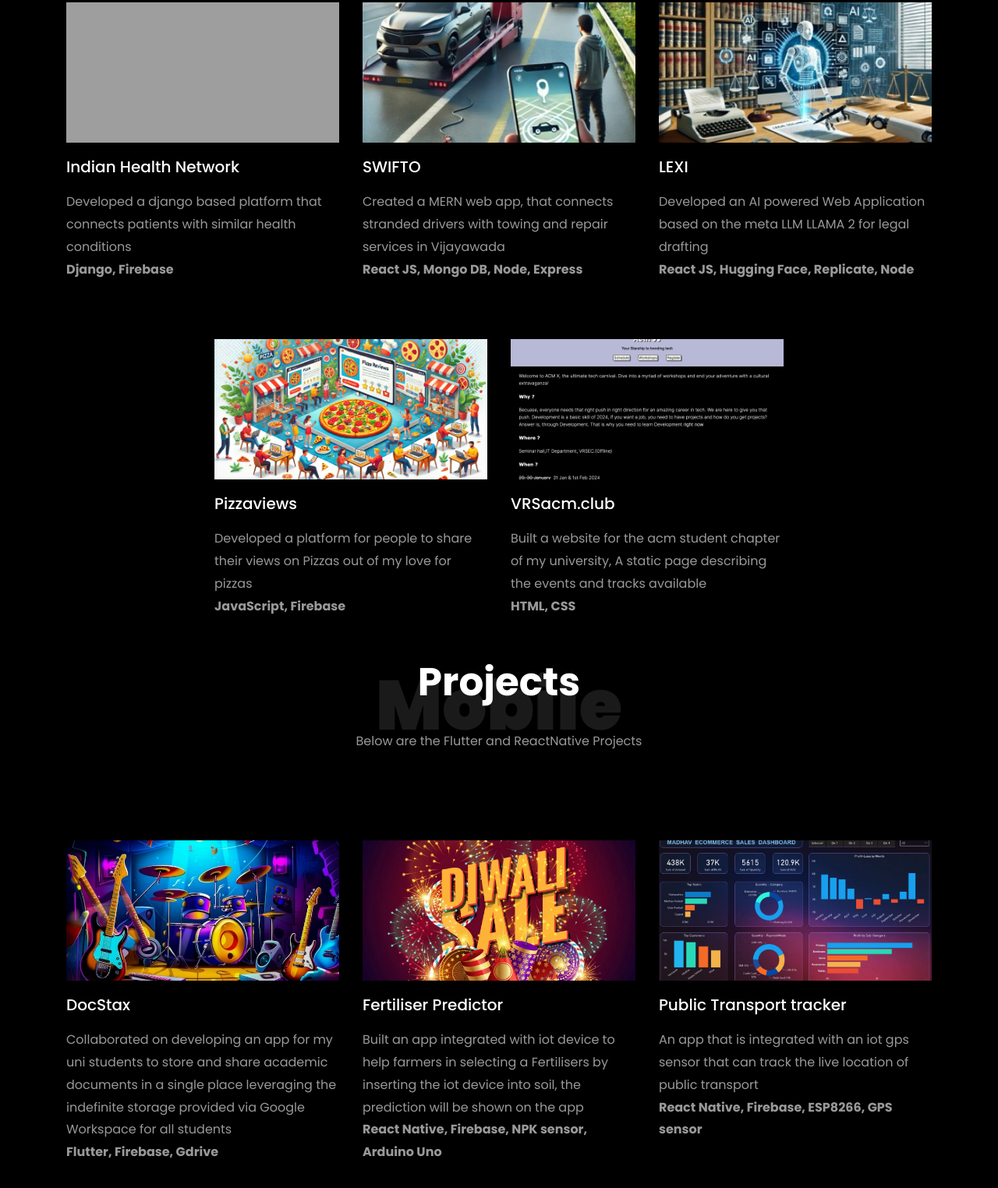
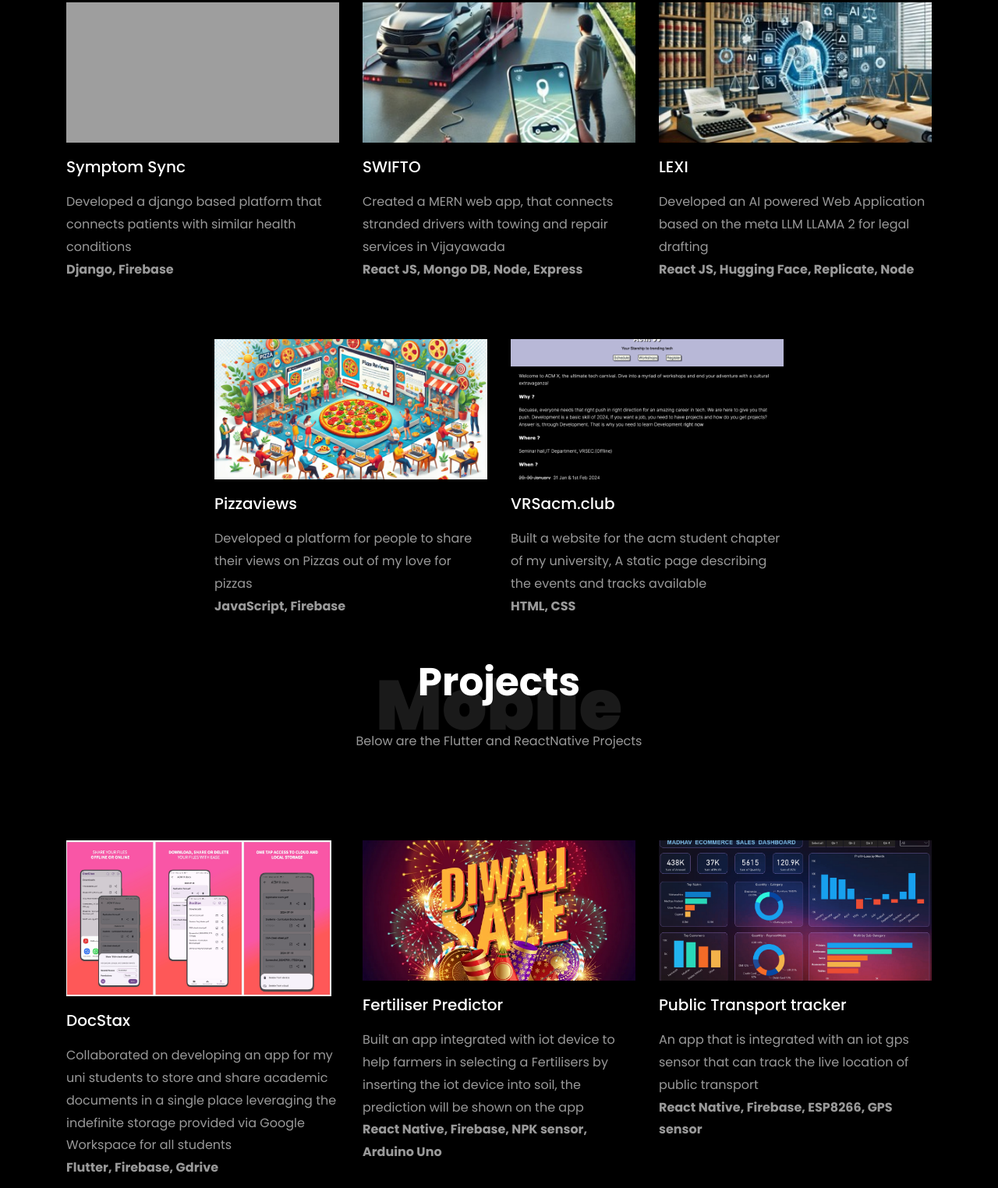
Before and after one commit to Yahid-Basha/Portfolio, a plain HTML site: page index.html in a window 1280 px wide. Shown: the part 3750-5274 px from the top of the page at 78% size. Drawn offline with Linux system fonts and the light colour scheme; grey boxes are pictures that could not be loaded; files whose address does not match are found by name.

Commit message:
updated project images

```diff
--- a/index.html
+++ b/index.html
@@ -410,7 +410,7 @@
               </a>
               <div class="text mt-3 float-right d-block">
 
-                <h3 class="heading"><a href="https://github.com/rishabhnmishra/SQL_Music_Store_Analysis/blob/main/Music_Store_Query.sql">Indian Health Network</a></h3>
+                <h3 class="heading"><a href="https://github.com/rishabhnmishra/SQL_Music_Store_Analysis/blob/main/Music_Store_Query.sql">Symptom Sync</a></h3>
                 <p>Developed a django based platform that connects patients with similar health conditions<br> <b>Django, Firebase</b></p>
 
               </div>
@@ -479,11 +479,10 @@
         <div class="row d-flex">
           <div class="col-md-4 d-flex ftco-animate">
           	<div class="blog-entry justify-content-end">
-              <a href="https://github.com/rishabhnmishra/SQL_Music_Store_Analysis/blob/main/Music_Store_Query.sql" class="block-20 zoom-effect" style="background-image: url('images/proj_1.jpg');">
+              <a href="https://github.com/Yahid-Basha/Docstax/blob/main/README.md" class="block-20 zoom-effect" style="background-image: url('images/docstax2.jpg'); height: 200px; width: 340px;">
               </a>
               <div class="text mt-3 float-right d-block">
-
-                <h3 class="heading"><a href="https://github.com/rishabhnmishra/SQL_Music_Store_Analysis/blob/main/Music_Store_Query.sql">DocStax</a></h3>
+                <h3 class="heading"><a href="https://github.com/Yahid-Basha/Docstax/blob/main/README.md">DocStax</a></h3>
                 <p>Collaborated on developing an app for my uni students to store and share academic documents in a single place leveraging the indefinite storage provided via Google Workspace for all students <br><b>Flutter, Firebase, Gdrive</b></p>
               </div>
             </div>
```
Also changed, not shown: images/docstax.jpg (added), images/docstax2.jpg (added).
